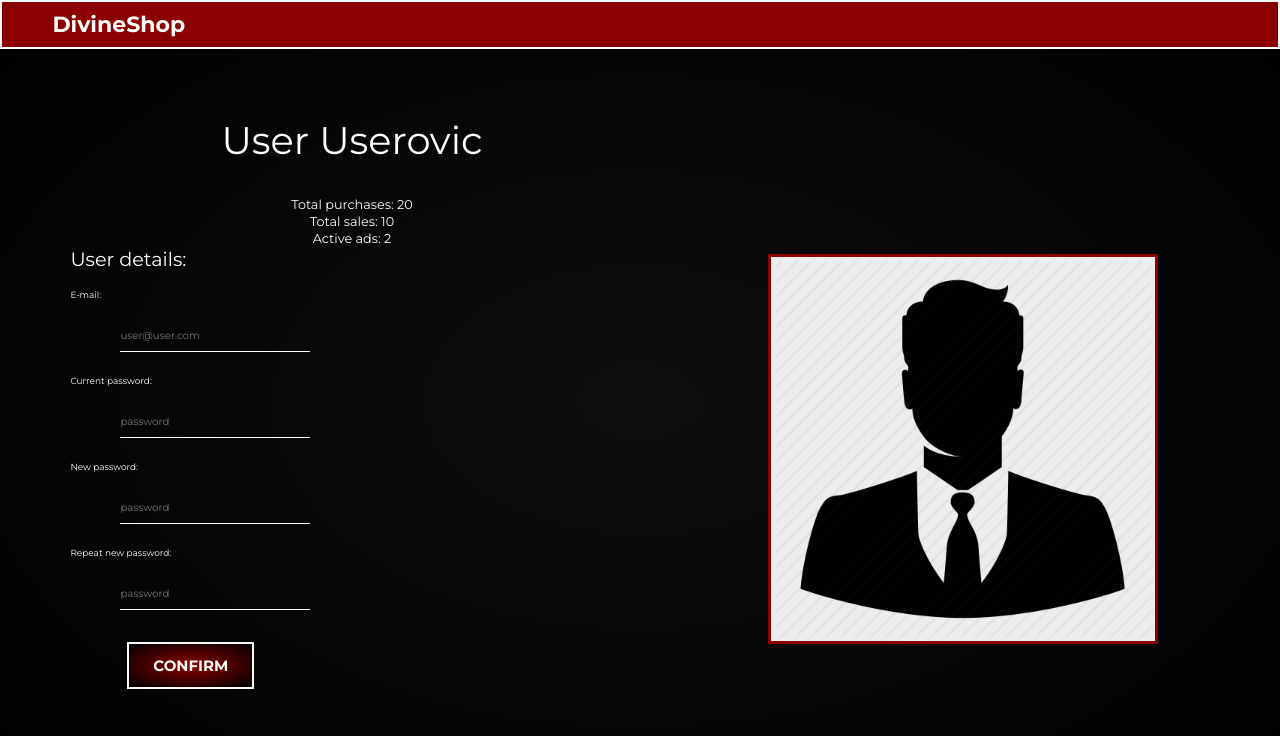
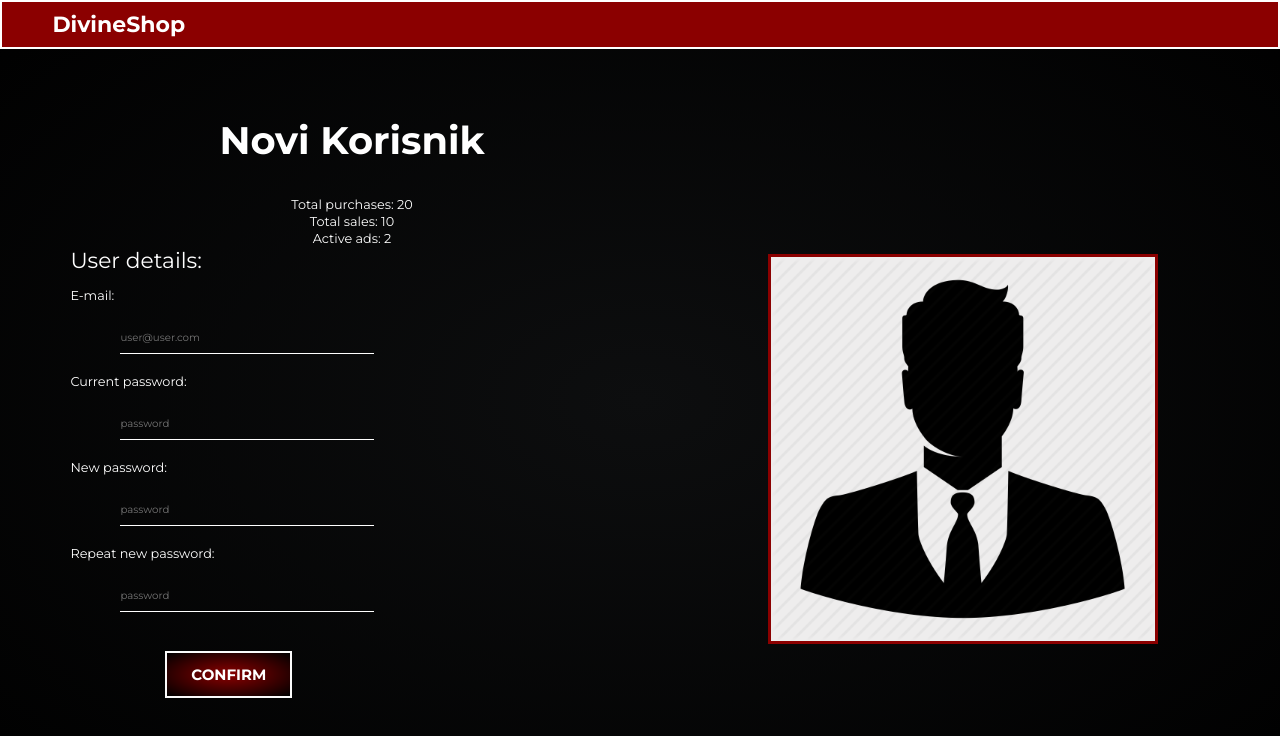
Before and after one commit to digitalprophets/dp-test, a Vue app in the folder client/: page /user in a window 1280 px wide. Shown: the top 736 px of the page. Built offline with nearby package versions, Linux system fonts and the light colour scheme; a web font is replaced by a local one.

Commit message:
nije baza

```diff
--- a/client/src/components/User.vue
+++ b/client/src/components/User.vue
@@ -5,7 +5,7 @@
 		<div id="container">
 
 			<div id="user_data">
-				<div id="user_name">User Userovic</div>
+				<div id="user_name">Novi Korisnik</div>
 				<div id="user_total_purchases">Total purchases: 20</div>
 				<div id="user_total_sales">Total sales: 10</div>
 				<div id="user_total_active_ads">Active ads: 2</div>
@@ -72,21 +72,17 @@
 	width: 100%;
 	padding-top: 5%;
 	padding-bottom: 10%;
-
 	color: white;
 	font-family: 'Lato', sans-serif;
 	font-size: 1vw;
-
 	display: grid;
 	grid-template-rows: 20% 3% 3% 3% auto auto;
-
 }
 
 #user_name {
 	align-self: center;
 	justify-self: center;
-
-	font-weight: 400;
+	font-weight: 600;
 	font-size: 3vw;
 }
 
@@ -114,11 +110,11 @@
 }
 
 #form_name {
-	font-size: 1.5vw;
+	font-size: 1.7vw;
 }
 
 label {
-	font-size: 0.7vw;
+	font-size: 1vw;
 }
 
 input {
@@ -128,7 +124,7 @@
 	margin: 20px 20px 20px 50px;
 	border: none;
 	border-bottom: 1px solid white;
-	width: 30%;
+	width: 40%;
 	font-size: 0.8vw;
 }
 
@@ -146,8 +142,8 @@
 	font-size:15px;
 	padding-top:12px;
 	padding-bottom:12px;
-	margin-top: 2%;
-	margin-left: 9%;
+	margin-top: 3%;
+	margin-left: 15%;
 	transition: all 0.3s;
 	font-weight:700;
 }
```
